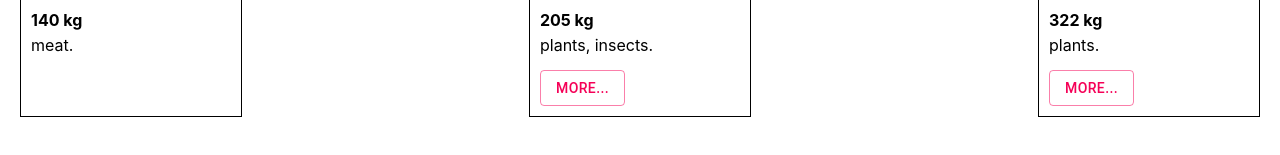
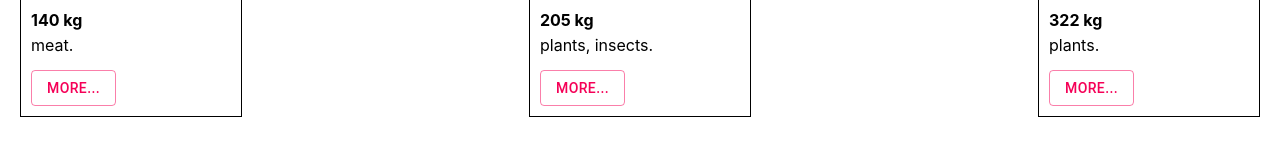
Before and after one commit to gingkob/dot-react-04, a React (Create React App) app: page / in a window 1280 px wide. Shown: the part 239-394 px from the top of the page. Built offline with nearby package versions, Linux system fonts and the light colour scheme.

Commit message:
project completed - propTypes and defaultProps added

```diff
--- a/src/components/AnimalCard/AnimalCard.js
+++ b/src/components/AnimalCard/AnimalCard.js
@@ -1,8 +1,9 @@
 import React from 'react';
+import PropTypes from 'prop-types';
+import { Button } from '@material-ui/core';
 import './AnimalCard.css';
-import { Button } from '@material-ui/core';
 
-function AnimalCard(props) {
+export default function AnimalCard(props) {
   const { name, additional, additionalInfo, diet, scientificName, size } = props;
   return (
     <div className='animal-wrapper'>
@@ -11,9 +12,25 @@ function AnimalCard(props) {
       <h4>{size} kg</h4>
       <div>{diet.join(', ')}.</div>
       {/* <button onClick={() => additional ? alert(JSON.stringify(additional)) : {}}>More...</button> */}
-      {additional ? <Button variant="outlined" color='secondary' onClick={() => additionalInfo(additional)}>More...</Button> : null}
+      <Button variant="outlined" color='secondary' onClick={() => additionalInfo(additional)}>More...</Button>
     </div>
   )
 }
 
-export default AnimalCard
+AnimalCard.propTypes = {
+  additional: PropTypes.shape({
+    link: PropTypes.string,
+    notes: PropTypes.string
+  }),
+  additionalInfo: PropTypes.func.isRequired,
+  diet: PropTypes.arrayOf(PropTypes.string).isRequired,
+  name: PropTypes.string.isRequired,
+  scientificName: PropTypes.string.isRequired,
+  size: PropTypes.number.isRequired
+}
+
+AnimalCard.defaultProps = {
+  additional: {
+    notes: 'No additional information.'
+  }
+}
--- a/src/components/App/App.js
+++ b/src/components/App/App.js
@@ -13,7 +13,7 @@ function App() {
       <h1>Animals</h1>
       {data.map(animal => <AnimalCard
         additional={animal.additional}
-        additionalInfo={animal.additional ? showAdditional : null}
+        additionalInfo={showAdditional}
         diet={animal.diet}
         key={animal.name}
         name={animal.name}
```
Also changed, not shown: 1 other file (tests, documents, lock files or other folders).
